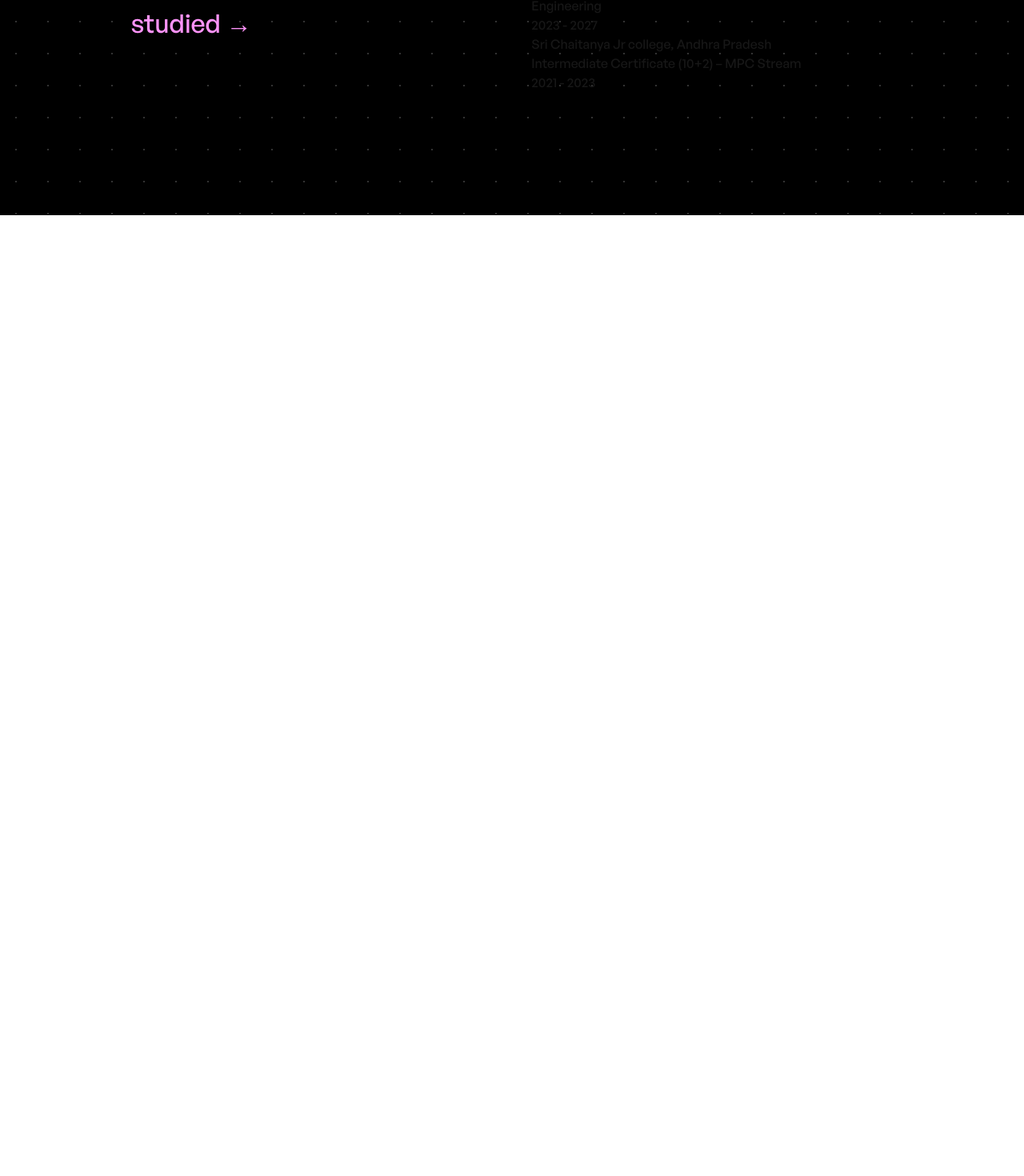
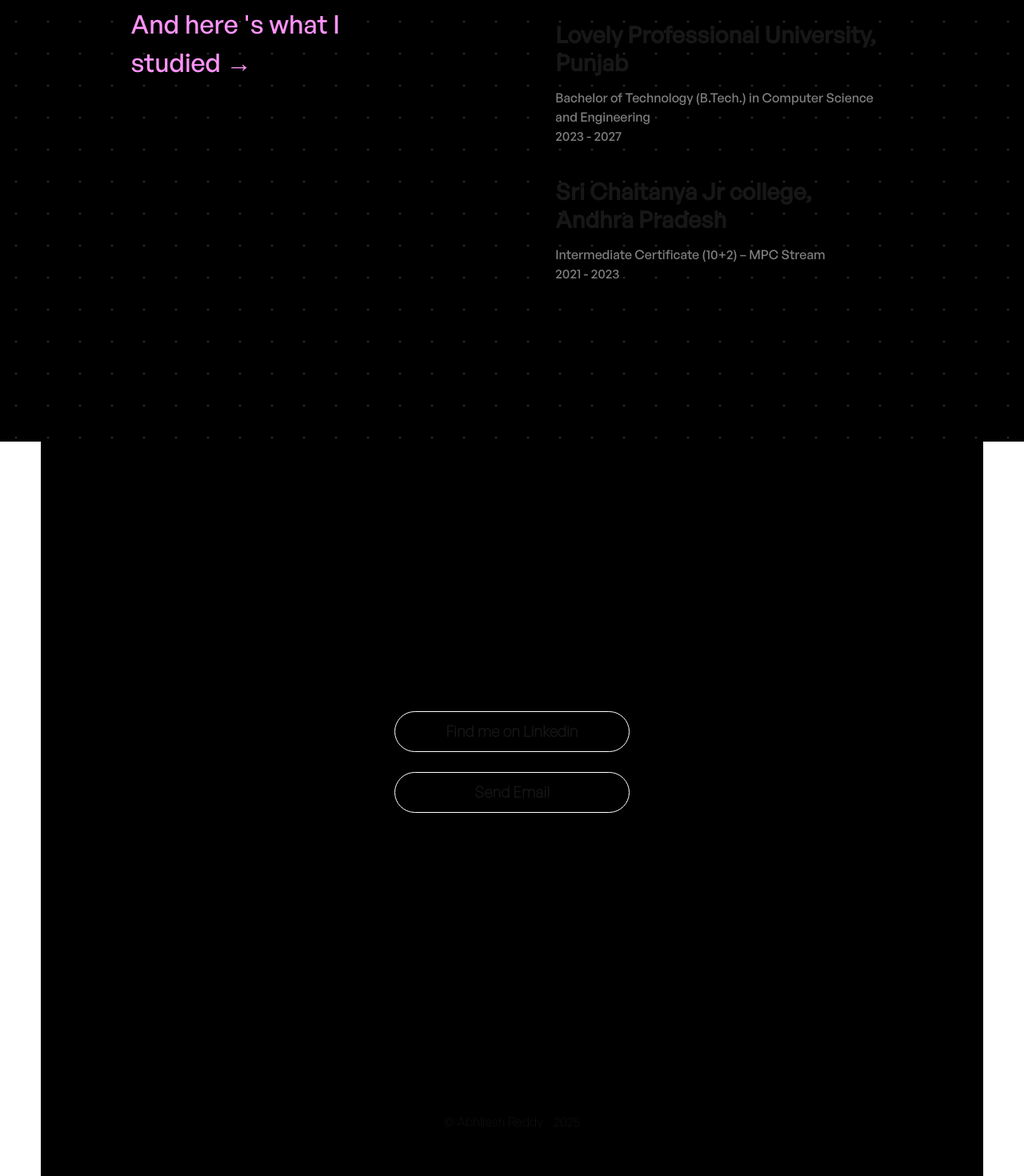
Before and after one commit to AbhilashReddy1519/Abhilash-Reddy-Portfolio, a Next.js app in the folder abhi-portfolio/: page / in a window 1280 px wide. Shown: the part 2483-3953 px from the top of the page at 80% size. Before the commit the page ends 2752 px from the top, so only its background shows below. Built offline with nearby package versions, Linux system fonts and the light colour scheme; a web font is replaced by a local one.

Commit message:
feat: add Contact and CopyRight components; update Education layout and styles

```diff
--- /dev/null
+++ b/abhi-portfolio/app/pages/contact.tsx
@@ -0,0 +1,24 @@
+import React from "react";
+import styles from './main.module.css';
+
+const Contact = () => {
+    return (
+        <>
+            <section className={styles.contact}>
+                <div className={styles.contactMain}>
+                    <a
+                        href="https://www.linkedin.com/in/-abhilash-reddy/"
+                        target="_blank"
+                        rel="noopener noreferrer">
+                        Find me on Linkedin
+                    </a>
+                    <a href="mailto:abhilashreddy6300@gmail.com?subject=Let's talk!&body=Hi Abhilash, Loved your portfolio wants to get in touch." target="_blank" rel="noopener noreferrer">
+                        Send Email
+                    </a>
+                </div>
+            </section>
+        </>
+    );
+};
+
+export default Contact;
--- /dev/null
+++ b/abhi-portfolio/app/pages/copyright.tsx
@@ -0,0 +1,20 @@
+import React from "react";
+import styles from './main.module.css';
+
+const CopyRight = () => {
+    return (
+        <>
+            <section className={styles.copy}>
+                <div className={styles.copyright}>
+                    <p>
+                        {" "}
+                        &copy; Abhilash Reddy &nbsp;&nbsp;{" "}
+                        {new Date().getFullYear()}
+                    </p>
+                </div>
+            </section>
+        </>
+    );
+};
+
+export default CopyRight;
--- a/abhi-portfolio/app/pages/eduWork.tsx
+++ b/abhi-portfolio/app/pages/eduWork.tsx
@@ -90,12 +90,12 @@
                                 Bachelor of Technology (B.Tech.) in Computer
                                 Science and Engineering
                             </p>
-                            <p>2023 - 2027</p>
+                            <p className="pb-10">2023 - 2027</p>
                         </div>
                         <div className={styles.educationPlace}>
                             <h1>Sri Chaitanya Jr college, Andhra Pradesh</h1>
                             <p>Intermediate Certificate (10+2) – MPC Stream</p>
-                            <p>2021 - 2023</p>
+                            <p className="pb-10">2021 - 2023</p>
                         </div>
                     </div>
                 </div>
--- a/abhi-portfolio/app/pages/main.module.css
+++ b/abhi-portfolio/app/pages/main.module.css
@@ -408,13 +408,14 @@
     background-size: 40px 40px; /* spacing of dots */
     /* height: 300vh; */
     padding: 12%;
+    padding-bottom: 10%;
 }
 
 .experience {
     display: grid;
     grid-template-columns: repeat(2, 1fr);
     gap: 5%;
-    padding-bottom: 10%;
+    padding-bottom: 15%;
 }
 
 .exp {
@@ -566,4 +567,68 @@
     overflow: visible;
     height: min-content;
     font-size: 2rem;
+    height: fit-content;
+    padding-bottom: 60px;
 }
+
+.edu {
+    padding: 30px;
+}
+
+.educationPlace > h1 {
+    font-size: 1.8rem;
+    font-weight: bold;
+    margin-bottom: 15px;
+    line-height: 1.2;
+}
+
+.educationPlace > p {
+    font-size: medium;
+    color: gray;
+}
+
+.contact {
+    height: 100vh;
+    background-color: white;
+    padding: 0 4%;
+}
+
+.contactMain {
+    background-color: #000;
+    width: 100%;
+    height: 100%;
+    display: flex;
+    flex-direction: column;
+    gap: 25px;
+    justify-content: center;
+    align-items: center;
+}
+
+.contactMain > a {
+    text-align: center;
+    width: 25%;
+    background-color: #000;
+    padding: 10px 40px;
+    font-size: 1.2rem;
+    border: 1px solid white;
+    font-family: 'General Sans Extralight';
+    border-radius: 50px;
+    font-weight: bold;
+}
+
+.copy {
+    background-color: white;
+    height: 15vh;
+    padding: 0 4%;
+}
+
+.copyright {
+    background-color: #000;
+    width: 100%;
+    height: 100%;
+    display: flex;
+    justify-content: center;
+    align-items: center;
+    font-family: 'General Sans Extralight';
+    padding-bottom: 20px;
+}
--- a/abhi-portfolio/app/pages/main.tsx
+++ b/abhi-portfolio/app/pages/main.tsx
@@ -5,6 +5,8 @@
 import About from "./about";
 import Expertise from "./expertise";
 import Education from "./eduWork";
+import Contact from "./contact";
+import CopyRight from "./copyright";
 
 
 const Portfolio = () => {
@@ -21,6 +23,8 @@
                 <About />
                 <Expertise />
                 <Education />
+                <Contact />
+                <CopyRight />
             </main>
         </>
     );
```
